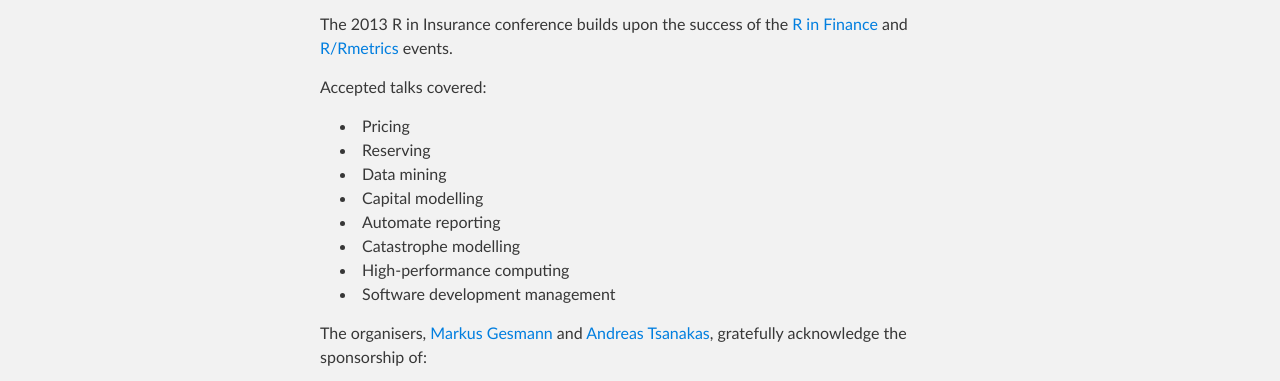
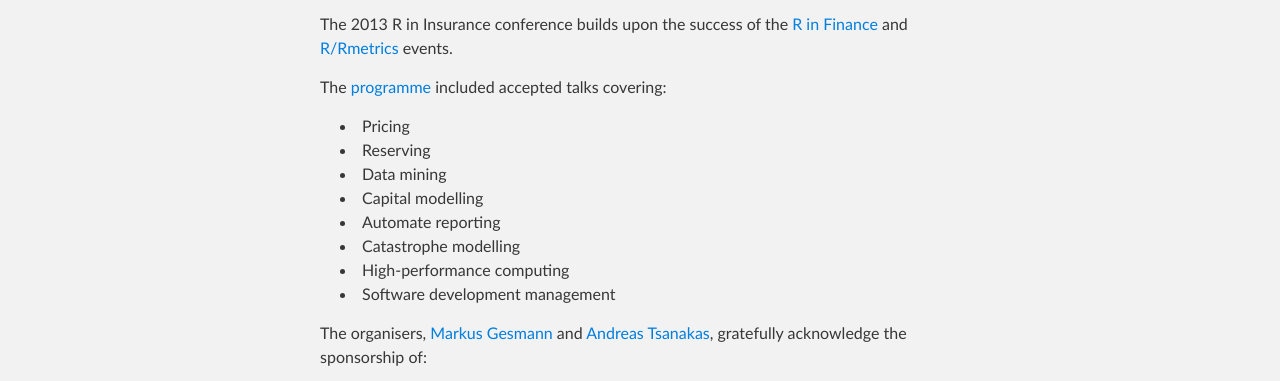
Before and after one commit to mages/R_in_Insurance_2013, a plain HTML site: page index.html in a window 1280 px wide. Shown: the part 399-780 px from the top of the page. Drawn offline with Linux system fonts and the light colour scheme.

Commit message:
Update index.html

```diff
--- a/index.html
+++ b/index.html
@@ -38,7 +38,7 @@
 
 <p>The 2013 R in Insurance conference builds upon the success of the <a href="http://www.rinfinance.com/">R in Finance</a> and <a href="https://www.rmetrics.org/">R/Rmetrics</a> events.</p>
 
-<p>Accepted talks covered: </p>
+<p>The <a href="https://github.com/mages/R_in_Insurance_2013/blob/master/R_in_Insurance_Programme_and_Abstracts.pdf?raw=true">programme</a> included accepted talks covering: </p>
 
 <ul>
 <li>Pricing</li>
```
